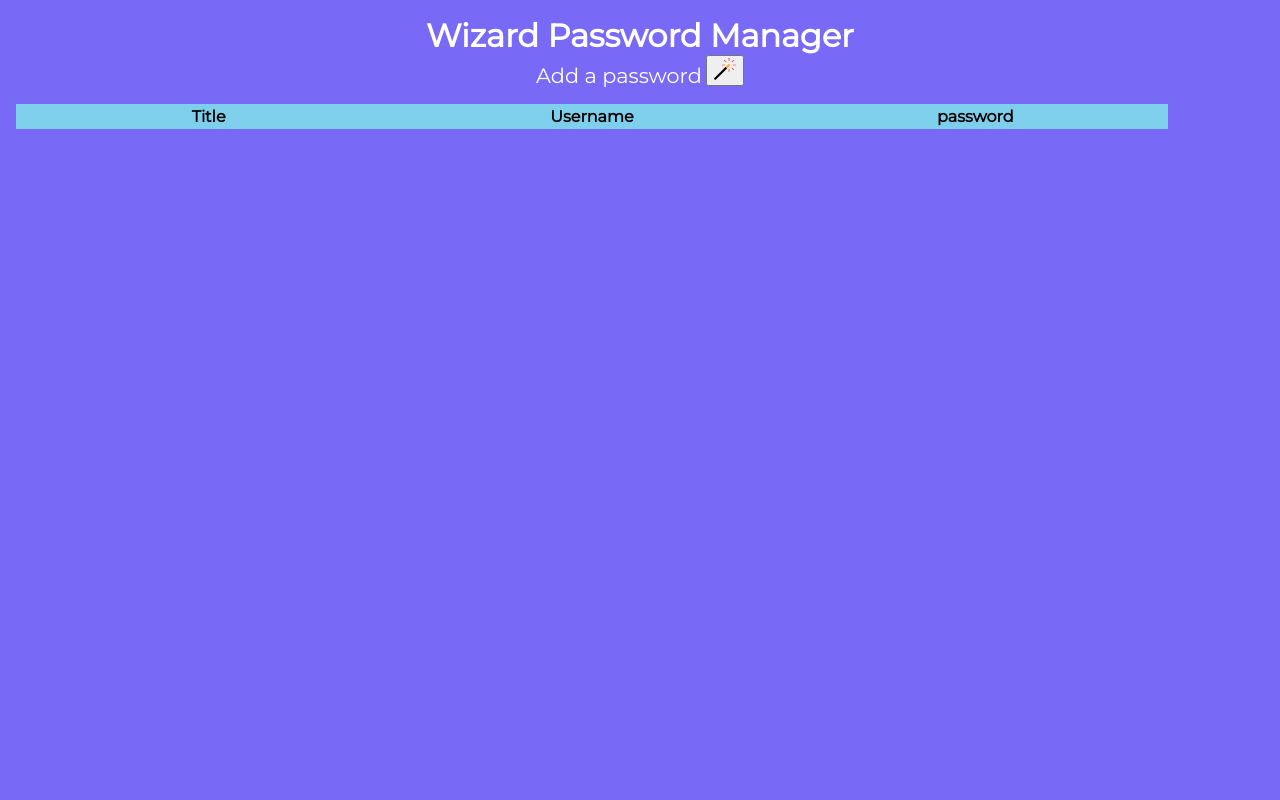
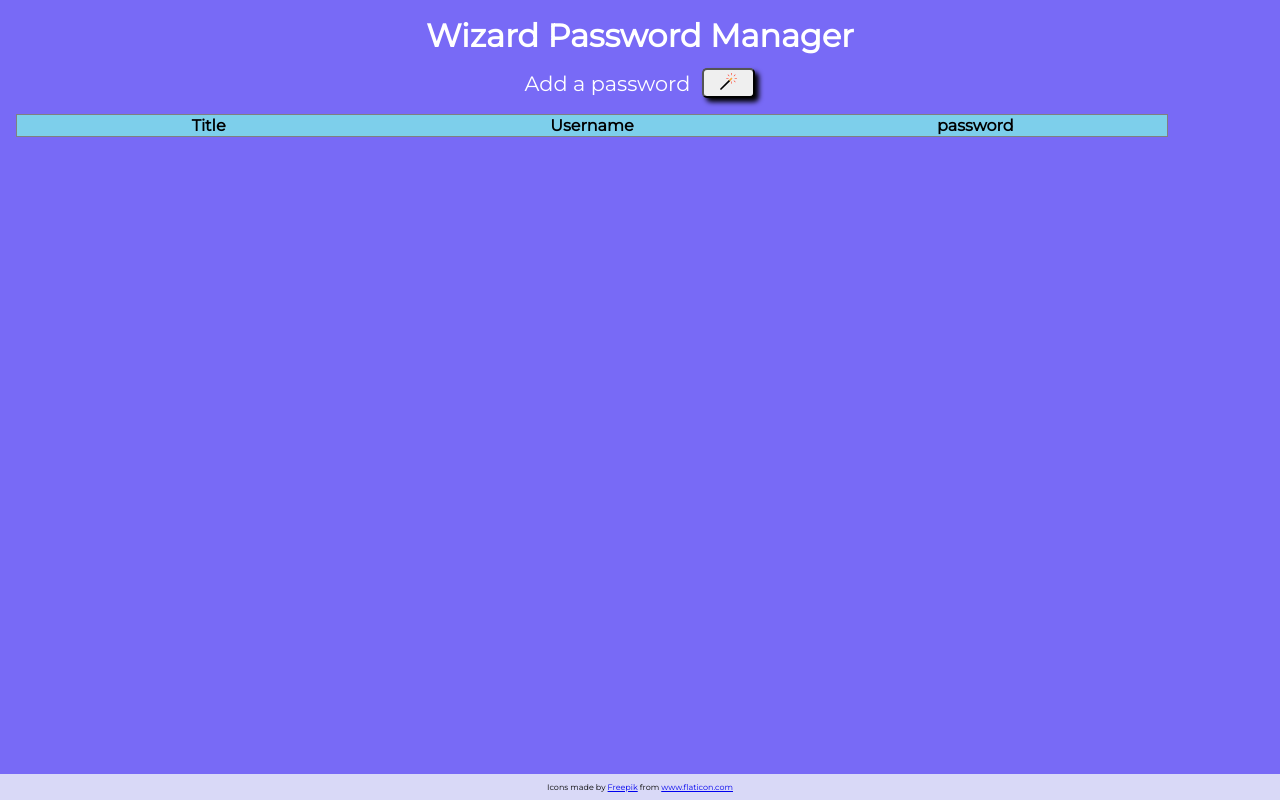
Before and after one commit to JohnPalmgren/password-manager, a plain HTML site: page index.html in a window 1280 px wide. Drawn offline with Linux system fonts and the light colour scheme.

Commit message:
styled button table and footer

```diff
--- a/index.html
+++ b/index.html
@@ -1,106 +1,161 @@
 <!DOCTYPE html>
 <html lang="en">
   <head>
-    <meta charset="UTF-8">
-    <meta http-equiv="X-UA-Compatible" content="IE=edge">
-    <meta name="viewport" content="width=device-width, initial-scale=1.0">
+    <meta charset="UTF-8" />
+    <meta http-equiv="X-UA-Compatible" content="IE=edge" />
+    <meta name="viewport" content="width=device-width, initial-scale=1.0" />
     <title>Wizard</title>
-    <link rel="icon" type="image/png" href="images/witch-hat.png">
-    <link rel="preconnect" href="https://fonts.gstatic.com">
-    <script src="https://kit.fontawesome.com/5a60fe6182.js" crossorigin="anonymous"></script>
-    <link href="https://fonts.googleapis.com/css2?family=Montserrat&display=swap" rel="stylesheet">
-    <link rel="stylesheet" href="main.css">
+    <link rel="icon" type="image/png" href="images/witch-hat.png" />
+    <link rel="preconnect" href="https://fonts.gstatic.com" />
+    <script
+      src="https://kit.fontawesome.com/5a60fe6182.js"
+      crossorigin="anonymous"
+    ></script>
+    <link
+      href="https://fonts.googleapis.com/css2?family=Montserrat&display=swap"
+      rel="stylesheet"
+    />
+    <link rel="stylesheet" href="main.css" />
     <script src="index.js" defer></script>
   </head>
   <body>
+    <div id="page-container">
+      <div id="content-wrap">
         <div class="background hidden"></div>
         <h1>Wizard Password Manager</h1>
         <div class="add-wrapper">
           <label for="add">Add a password</label>
           <button id="add">
             <?xml version="1.0"?>
-            <svg xmlns="http://www.w3.org/2000/svg" xmlns:xlink="http://www.w3.org/1999/xlink" xmlns:svgjs="http://svgjs.com/svgjs" version="1.1" width="22" height="22" x="0" y="0" viewBox="0 0 512.001 512.001" style="enable-background:new 0 0 512 512" xml:space="preserve" class=""><g transform="matrix(-1,0,0,1,512.0007514953613,0)">
+            <svg
+              xmlns="http://www.w3.org/2000/svg"
+              xmlns:xlink="http://www.w3.org/1999/xlink"
+              xmlns:svgjs="http://svgjs.com/svgjs"
+              version="1.1"
+              width="17"
+              height="17"
+              x="0"
+              y="0"
+              viewBox="0 0 512.001 512.001"
+              style="enable-background: new 0 0 512 512"
+              xml:space="preserve"
+              class=""
+            >
+              <g transform="matrix(-1,0,0,1,512.0007514953613,0)">
                 <g xmlns="http://www.w3.org/2000/svg">
-                <path style="" d="M162.74,70.914c-4.142,0-7.5-3.358-7.5-7.5V7.5c0-4.142,3.358-7.5,7.5-7.5   c4.142,0,7.5,3.358,7.5,7.5v55.914C170.24,67.556,166.882,70.914,162.74,70.914z" fill="#ff210b" data-original="#cccccc" class=""/>
-                <path style="" d="M162.74,323.997c-4.142,0-7.5-3.358-7.5-7.5v-55.914c0-4.142,3.358-7.5,7.5-7.5   c4.142,0,7.5,3.358,7.5,7.5v55.914C170.24,320.639,166.882,323.997,162.74,323.997z" fill="#ff210b" data-original="#cccccc" class=""/>
-                <path style="" d="M93.029,99.788c-1.919,0-3.839-0.732-5.303-2.197L48.189,58.055c-2.929-2.929-2.929-7.677,0-10.606   c2.929-2.929,7.678-2.929,10.606,0l39.537,39.537c2.929,2.929,2.929,7.677,0,10.606C96.868,99.056,94.949,99.788,93.029,99.788z" fill="#ff210b" data-original="#cccccc" class=""/>
-                <path style="" d="M64.154,169.499H8.24c-4.142,0-7.5-3.358-7.5-7.5s3.358-7.5,7.5-7.5h55.914   c4.142,0,7.5,3.358,7.5,7.5S68.296,169.499,64.154,169.499z" fill="#ff210b" data-original="#cccccc" class=""/>
-                <path style="" d="M317.238,169.499h-55.914c-4.142,0-7.5-3.358-7.5-7.5s3.358-7.5,7.5-7.5h55.914   c4.142,0,7.5,3.358,7.5,7.5S321.38,169.499,317.238,169.499z" fill="#ff210b" data-original="#cccccc" class=""/>
-                <path style="" d="M53.492,278.745c-1.919,0-3.839-0.732-5.303-2.197c-2.929-2.929-2.929-7.678,0-10.606l39.537-39.537   c2.929-2.929,7.678-2.929,10.606,0c2.929,2.929,2.929,7.678,0,10.606l-39.537,39.537C57.331,278.013,55.412,278.745,53.492,278.745   z" fill="#ff210b" data-original="#cccccc" class=""/>
-                <path style="" d="M232.449,99.788c-1.919,0-3.839-0.732-5.303-2.197c-2.929-2.929-2.929-7.677,0-10.606l39.537-39.537   c2.929-2.929,7.678-2.929,10.606,0c2.929,2.929,2.929,7.677,0,10.606l-39.537,39.537C236.288,99.056,234.369,99.788,232.449,99.788   z" fill="#ff210b" data-original="#cccccc" class=""/>
+                  <path
+                    style=""
+                    d="M162.74,70.914c-4.142,0-7.5-3.358-7.5-7.5V7.5c0-4.142,3.358-7.5,7.5-7.5   c4.142,0,7.5,3.358,7.5,7.5v55.914C170.24,67.556,166.882,70.914,162.74,70.914z"
+                    fill="#ff210b"
+                    data-original="#cccccc"
+                    class=""
+                  />
+                  <path
+                    style=""
+                    d="M162.74,323.997c-4.142,0-7.5-3.358-7.5-7.5v-55.914c0-4.142,3.358-7.5,7.5-7.5   c4.142,0,7.5,3.358,7.5,7.5v55.914C170.24,320.639,166.882,323.997,162.74,323.997z"
+                    fill="#ff210b"
+                    data-original="#cccccc"
+                    class=""
+                  />
+                  <path
+                    style=""
+                    d="M93.029,99.788c-1.919,0-3.839-0.732-5.303-2.197L48.189,58.055c-2.929-2.929-2.929-7.677,0-10.606   c2.929-2.929,7.678-2.929,10.606,0l39.537,39.537c2.929,2.929,2.929,7.677,0,10.606C96.868,99.056,94.949,99.788,93.029,99.788z"
+                    fill="#ff210b"
+                    data-original="#cccccc"
+                    class=""
+                  />
+                  <path
+                    style=""
+                    d="M64.154,169.499H8.24c-4.142,0-7.5-3.358-7.5-7.5s3.358-7.5,7.5-7.5h55.914   c4.142,0,7.5,3.358,7.5,7.5S68.296,169.499,64.154,169.499z"
+                    fill="#ff210b"
+                    data-original="#cccccc"
+                    class=""
+                  />
+                  <path
+                    style=""
+                    d="M317.238,169.499h-55.914c-4.142,0-7.5-3.358-7.5-7.5s3.358-7.5,7.5-7.5h55.914   c4.142,0,7.5,3.358,7.5,7.5S321.38,169.499,317.238,169.499z"
+                    fill="#ff210b"
+                    data-original="#cccccc"
+                    class=""
+                  />
+                  <path
+                    style=""
+                    d="M53.492,278.745c-1.919,0-3.839-0.732-5.303-2.197c-2.929-2.929-2.929-7.678,0-10.606l39.537-39.537   c2.929-2.929,7.678-2.929,10.606,0c2.929,2.929,2.929,7.678,0,10.606l-39.537,39.537C57.331,278.013,55.412,278.745,53.492,278.745   z"
+                    fill="#ff210b"
+                    data-original="#cccccc"
+                    class=""
+                  />
+                  <path
+                    style=""
+                    d="M232.449,99.788c-1.919,0-3.839-0.732-5.303-2.197c-2.929-2.929-2.929-7.677,0-10.606l39.537-39.537   c2.929-2.929,7.678-2.929,10.606,0c2.929,2.929,2.929,7.677,0,10.606l-39.537,39.537C236.288,99.056,234.369,99.788,232.449,99.788   z"
+                    fill="#ff210b"
+                    data-original="#cccccc"
+                    class=""
+                  />
                 </g>
-            <path xmlns="http://www.w3.org/2000/svg" style="" d="M507.45,491.63l-16.56,16.56c-5.081,5.081-13.319,5.081-18.4,0L209.378,245.078v-0.013v-33.063  l34.96-1.884L507.45,473.229C512.531,478.311,512.531,486.549,507.45,491.63z" fill="#000000" data-original="#a6e2e3" class=""/>
-            <path xmlns="http://www.w3.org/2000/svg" style="" d="M244.338,210.118l-34.96,34.947v0.013l-61.645-61.645c-9.654-9.654-9.654-25.306,0-34.96  c4.827-4.827,11.15-7.247,17.473-7.247c6.336,0,12.659,2.42,17.486,7.247L244.338,210.118z" fill="#ffa638" data-original="#ffa638"/>
-            <g xmlns="http://www.w3.org/2000/svg">
+                <path
+                  xmlns="http://www.w3.org/2000/svg"
+                  style=""
+                  d="M507.45,491.63l-16.56,16.56c-5.081,5.081-13.319,5.081-18.4,0L209.378,245.078v-0.013v-33.063  l34.96-1.884L507.45,473.229C512.531,478.311,512.531,486.549,507.45,491.63z"
+                  fill="#000000"
+                  data-original="#a6e2e3"
+                  class=""
+                />
+                <path
+                  xmlns="http://www.w3.org/2000/svg"
+                  style=""
+                  d="M244.338,210.118l-34.96,34.947v0.013l-61.645-61.645c-9.654-9.654-9.654-25.306,0-34.96  c4.827-4.827,11.15-7.247,17.473-7.247c6.336,0,12.659,2.42,17.486,7.247L244.338,210.118z"
+                  fill="#ffa638"
+                  data-original="#ffa638"
+                />
+                <g xmlns="http://www.w3.org/2000/svg"></g>
+                <g xmlns="http://www.w3.org/2000/svg"></g>
+                <g xmlns="http://www.w3.org/2000/svg"></g>
+                <g xmlns="http://www.w3.org/2000/svg"></g>
+                <g xmlns="http://www.w3.org/2000/svg"></g>
+                <g xmlns="http://www.w3.org/2000/svg"></g>
+                <g xmlns="http://www.w3.org/2000/svg"></g>
+                <g xmlns="http://www.w3.org/2000/svg"></g>
+                <g xmlns="http://www.w3.org/2000/svg"></g>
+                <g xmlns="http://www.w3.org/2000/svg"></g>
+                <g xmlns="http://www.w3.org/2000/svg"></g>
+                <g xmlns="http://www.w3.org/2000/svg"></g>
+                <g xmlns="http://www.w3.org/2000/svg"></g>
+                <g xmlns="http://www.w3.org/2000/svg"></g>
+                <g xmlns="http://www.w3.org/2000/svg"></g>
               </g>
-            <g xmlns="http://www.w3.org/2000/svg">
-            </g>
-            <g xmlns="http://www.w3.org/2000/svg">
-            </g>
-            <g xmlns="http://www.w3.org/2000/svg">
-            </g>
-            <g xmlns="http://www.w3.org/2000/svg">
-            </g>
-            <g xmlns="http://www.w3.org/2000/svg">
-            </g>
-            <g xmlns="http://www.w3.org/2000/svg">
-            </g>
-            <g xmlns="http://www.w3.org/2000/svg">
-            </g>
-            <g xmlns="http://www.w3.org/2000/svg">
-            </g>
-            <g xmlns="http://www.w3.org/2000/svg">
-            </g>
-            <g xmlns="http://www.w3.org/2000/svg">
-            </g>
-            <g xmlns="http://www.w3.org/2000/svg">
-            </g>
-            <g xmlns="http://www.w3.org/2000/svg">
-            </g>
-            <g xmlns="http://www.w3.org/2000/svg">
-            </g>
-            <g xmlns="http://www.w3.org/2000/svg">
-            </g>
-            </g></svg>
+            </svg>
           </button>
         </div>
         <div id="pword-generator" class="hidden">
           <form>
             <span>
               <label for="length">Length of Password</label>
-                <input type="number" value="20" min="1" max="50" id="length">
+              <input type="number" value="20" min="1" max="50" id="length" />
             </span>
             <span>
               <label for="uppercase">Upper case (A,B,C ...)</label>
-                <input type="checkbox" id="uppercase">
+              <input type="checkbox" id="uppercase" />
             </span>
             <span>
               <label for="lowercase">Lower case (a,b,c ...)</label>
-                <input type="checkbox" id="lowercase">
+              <input type="checkbox" id="lowercase" />
             </span>
             <span>
               <label for="digits">Digits (1,2,3 ...)</label>
-                <input type="checkbox" id="digits">
+              <input type="checkbox" id="digits" />
             </span>
             <span>
               <label for="brackets">Brackets(<>{}[]())</label>
-                <input type="checkbox" id="brackets">
+              <input type="checkbox" id="brackets" />
             </span>
             <span>
               <label for="special">Special (%,^,& ...)</label>
-                <input type="checkbox" id="special">
-            </span>
-            <!-- <span>
-                <label for="minus">Minus (-)</label>
-                <input type="checkbox" id="minus">
+              <input type="checkbox" id="special" />
             </span>
             <span>
-                <label for="underline">Underline (_)</label>
-                <input type="checkbox" id="underline">
-            </span> -->
-            <span>
               <label for="space">Space ( )</label>
-                <input type="checkbox" id="space">
+              <input type="checkbox" id="space" />
             </span>
             <div id="button-container">
               <button type="button">Confirm</button>
@@ -111,14 +166,16 @@
         <div class="pword-add hidden">
           <form>
             <label for="title">Title</label>
-            <input type="text" id="title" name="title">
+            <input type="text" id="title" name="title" />
             <label for="username">User Name</label>
-            <input type="text" id="username" name="username">
+            <input type="text" id="username" name="username" />
             <label for="password">Password</label>
-            <input type="password" id="password" name="password">
+            <input type="password" id="password" name="password" />
             <i class="fas fa-eye"></i>
             <i class="hidden fas fa-eye-slash"></i>
-            <button type="button" class="generator-btn">Generate a password</button>
+            <button type="button" class="generator-btn">
+              Generate a password
+            </button>
             <button type="submit" disabled>Add</button>
             <button type="button">Cancel</button>
           </form>
@@ -130,8 +187,16 @@
             <th>password</th>
           </tr>
         </table>
-
-
-
+      </div>
+      <footer>
+        <div>
+          Icons made by
+          <a href="https://www.freepik.com" title="Freepik">Freepik</a> from
+          <a href="https://www.flaticon.com/" title="Flaticon"
+            >www.flaticon.com</a
+          >
+        </div>
+      </footer>
+    </div>
   </body>
 </html>
--- a/main.css
+++ b/main.css
@@ -19,12 +19,9 @@ h1 {
     margin: 0 1rem 0;
 }
 
-/* h1 + label {
-    color: #fff
-} */
-
 .add-wrapper {
     text-align: center;
+    margin-top: 0.8rem;
 }
 
 .add-wrapper label {
@@ -33,17 +30,13 @@ h1 {
     vertical-align: middle;
 }
 
-/* .add-wrapper button {
-    width: 3rem;
-    height: 2rem;
+#add {
     vertical-align: middle;
-    margin-left: 0.6rem;
-    background-image: url("images/witch-hat.png");
-    background-repeat: no-repeat;
-    background-position: center;
-    background-size: contain;
-    cursor: pointer;
-} */
+    box-shadow: 4px 4px 5px #000;
+    border-radius: 5px;
+    margin-left: 0.5rem;
+    padding: 0.2rem 1rem 0.2rem 1rem;
+}
 
 table {
     width:90%;
@@ -63,6 +56,20 @@ td {
 
 tr {
     padding: 0.5rem;
+}
+
+tr:nth-child(even) {
+    background-color: #31c0f0;
+}
+
+table,
+td {
+    border: 1px solid #808080;
+    border-collapse: collapse;
+}
+
+#td-wrapper {
+    padding-top: 0.5rem;
 }
 
 .pword-add {
@@ -145,3 +152,15 @@ tr {
 .hidden {
     display:none;
 }
+
+footer {
+    position: absolute;
+    box-sizing: border-box;
+    bottom: 0;
+    width: 100%;
+    background-color: #d9d9f7;
+    font-size: 0.5rem;
+    text-align: center;
+    padding: 0.5rem;
+    margin-top: 1rem;
+}
```
Also changed, not shown: index.js (+17 -2 lines), images/witch-hat.png, notes.txt. Lines whose indentation alone changed are shown as unchanged.
